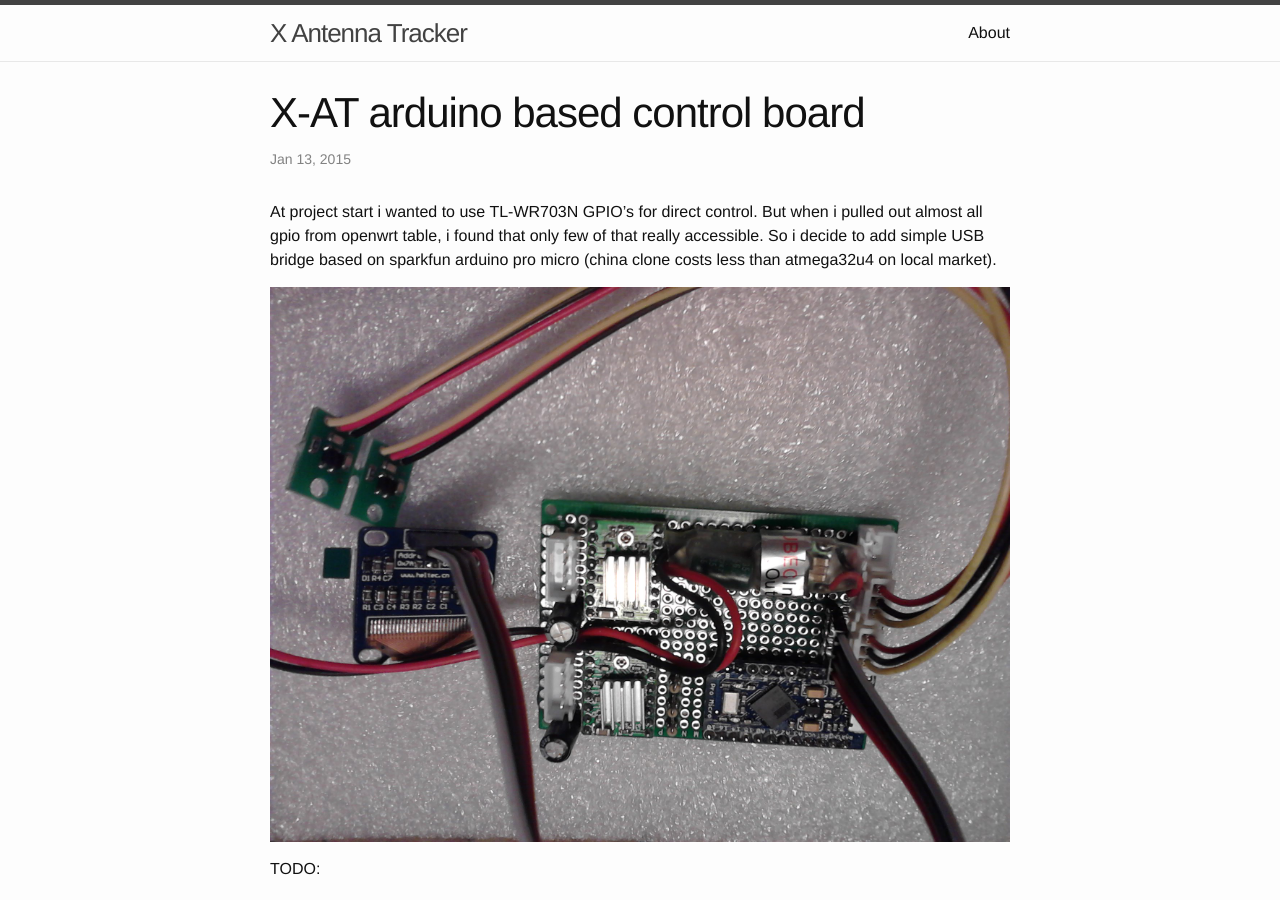
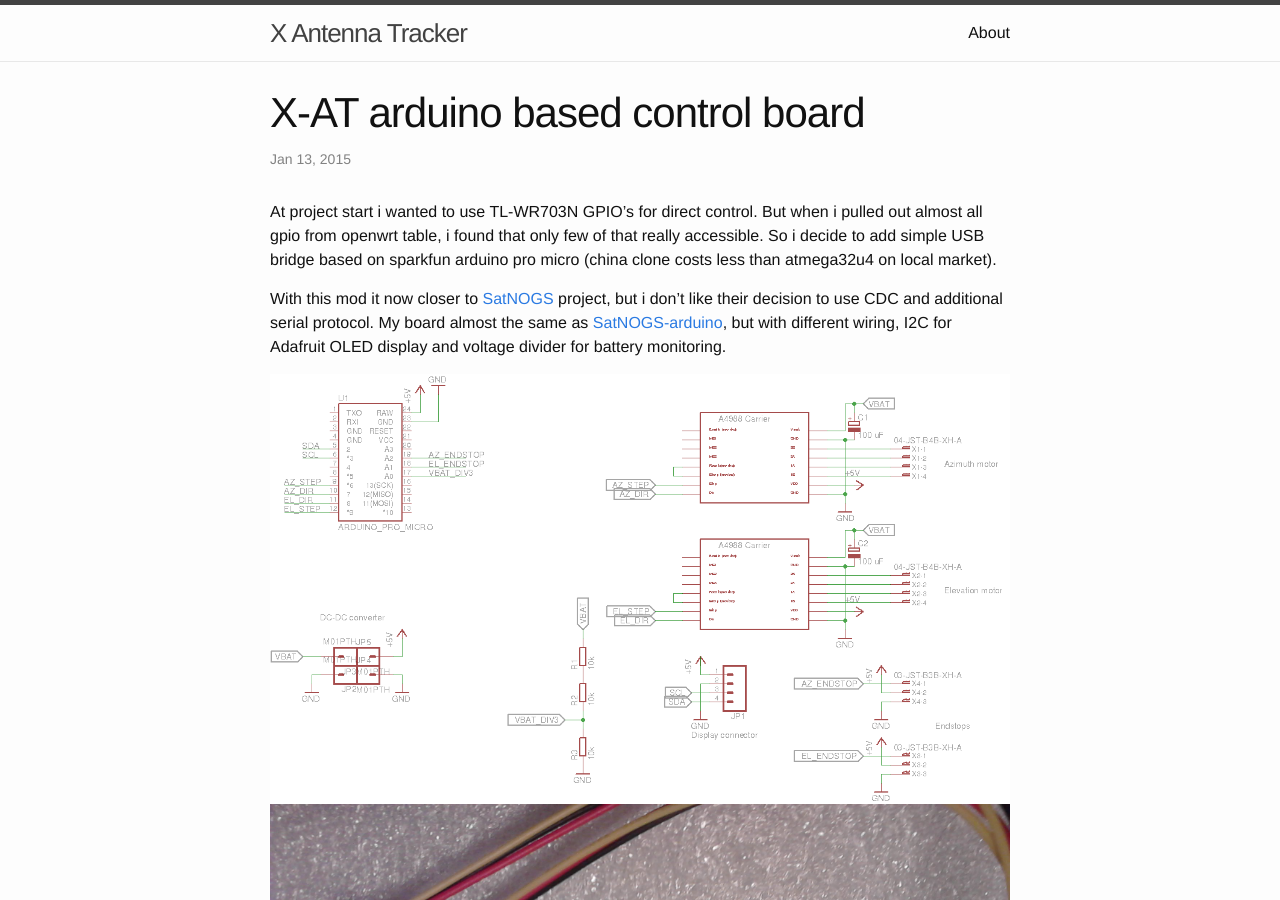
Before and after one commit to X-AT/x-at.github.io, a Jekyll site: the page built from _posts/2015-01-13-arduino-board.md, in a window 1280 px wide and 900 px high. Built offline with Jekyll 4.4.1, drawn with Linux system fonts in a browser that asks for light colours.

Commit message:
add notes about satnogs

```diff
--- a/_posts/2015-01-13-arduino-board.md
+++ b/_posts/2015-01-13-arduino-board.md
@@ -9,7 +9,11 @@ At project start i wanted to use TL-WR703N GPIO's for direct control.
 But when i pulled out almost all gpio from openwrt table, i found that only few of that really accessible.
 So i decide to add simple USB bridge based on sparkfun arduino pro micro (china clone costs less than atmega32u4 on local market).
 
-![arduino pro micro control board](/images/arduino-board/IMG171.jpg)
+With this mod it now closer to [SatNOGS][satnogs] project, but i don't like their decision to use CDC and additional serial protocol.
+My board almost the same as [SatNOGS-arduino][satnogs-ar], but with different wiring, I2C for Adafruit OLED display and voltage divider for battery monitoring.
+
+![schematic](/images/arduino-board/x-at-arduino.sch.png)
+![x-at-arduino control board](/images/arduino-board/IMG171.jpg)
 
 TODO:
 
@@ -24,3 +28,7 @@ Done:
 
 - Check stepper drivers
 - Check SSD1306 OLED display
+
+
+[satnogs]: http://satnogs.org
+[satnogs-ar]: https://github.com/satnogs/satnogs-arduino
```
Also changed, not shown: images/arduino-board/x-at-arduino.sch.png (added).
